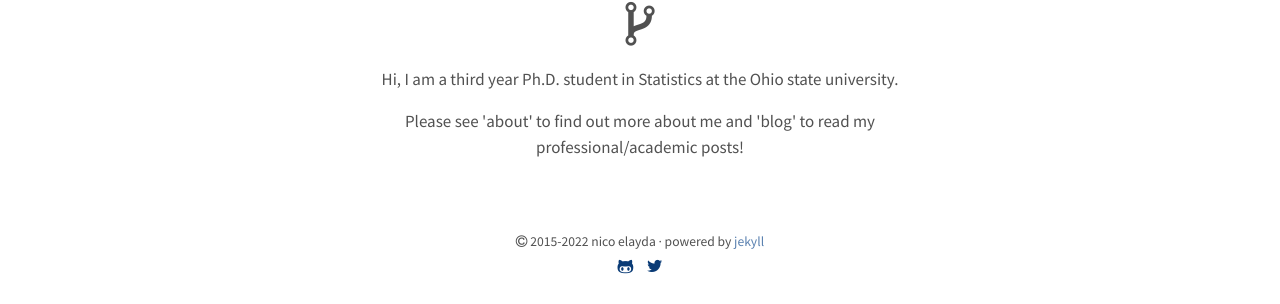
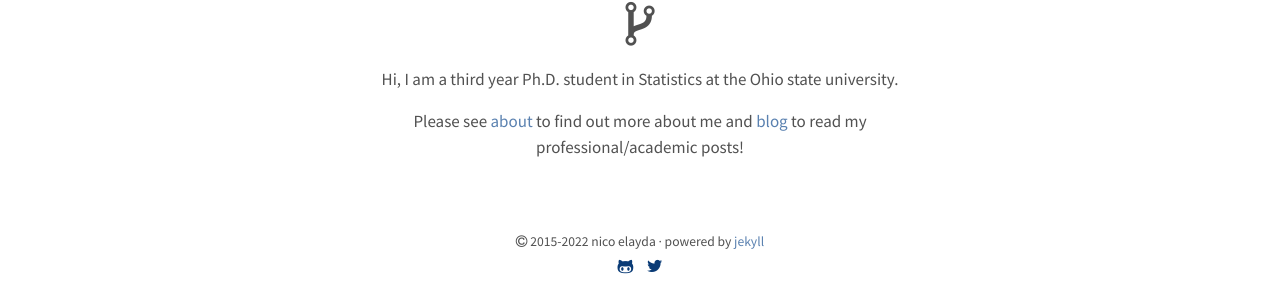
Before and after one commit to hyoin-an/hyoin-an.github.io, a Jekyll site: the page built from index.html, in a window 1280 px wide. Shown: the part 189-493 px from the top of the page. Built offline with Jekyll 4.4.1, drawn with Linux system fonts in a browser that asks for light colours; part of the change alters nothing that is shown.

```diff
--- a/index.html
+++ b/index.html
@@ -18,7 +18,8 @@ title: Home
     </p>
 
     <p>
-      Please see 'about' to find out more about me and 'blog' to read my professional/academic posts!
+      Please see <a href="https://hyoin-an.github.io/about/">about</a> to find out more about me
+      and <a href="https://hyoin-an.github.io/blog/">blog</a> to read my professional/academic posts!
     </p>
   </div>
 
```
